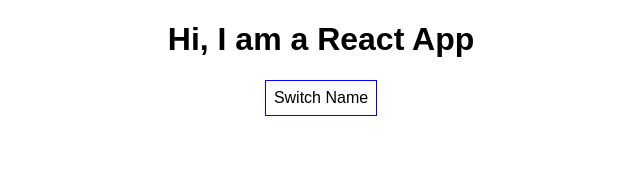
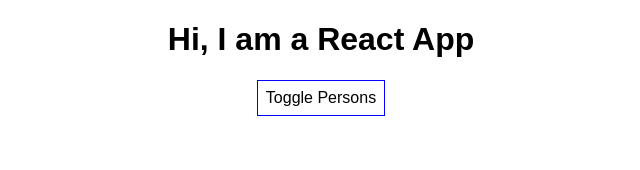
Before and after one commit to saianis/react-complete-guide, a React (Create React App) app: page / in a window 1280 px wide. Shown: the top 170 px of the page, without its empty margins (319-959 px from the left). Built offline with nearby package versions, Linux system fonts and the light colour scheme.

Commit message:
update lists and their states on change

```diff
--- a/src/App.js
+++ b/src/App.js
@@ -5,25 +5,32 @@
 class App extends Component {
   state = {
     persons: [
-      {name: 'Anish', age: 29},
-      {name: 'Chandra', age: 29},
-      {name: 'Gorthi', age: 28}
+      {id:' adsad', name: 'Anish', age: 29},
+      {id: 'dsadasd', name: 'Chandra', age: 29},
+      {id: 'qwqe', name: 'Gorthi', age: 28}
     ],
     showPersons: false
   }
 
-  nameChangeHandler = (event) => {
+  nameChangeHandler = (event, id) => {
+    const personIndex = this.state.persons.findIndex(p => {
+      return p.id === id;
+    });
+
+    const person = {...this.state.persons[personIndex]};
+
+    person.name = event.target.value;
+
+    const persons = [...this.state.persons];
+    persons[personIndex] = person;
+
     this.setState( {
-      persons: [
-        {name: 'Anish Chandra', age: 29},
-        {name: event.target.value, age: 24},
-        {name: 'Gorthi', age: 28}
-      ]
+      persons: persons
     })
   }
 
   deletePersonHandler = (personIndex) => {
-    const persons = this.state.persons;
+    const persons = [...this.state.persons];
     persons.splice(personIndex, 1);
     this.setState({persons: persons});
   }
@@ -51,7 +58,9 @@
             return <Person
             click={() => this.deletePersonHandler(index)}
             name={person.name}
-            age={person.age} />
+            age={person.age}
+            key={person.id}
+            changed={(event) => this.nameChangeHandler(event, person.id)}/>
           })}
       </div>
       );
@@ -62,7 +71,7 @@
         <h1> Hi, I am a React App</h1>
         <button
         style = {style}
-        onClick={this.togglePersonsHandler}>Switch Name</button>
+        onClick={this.togglePersonsHandler}>Toggle Persons</button>
         {persons}
       </div>
     );
```
